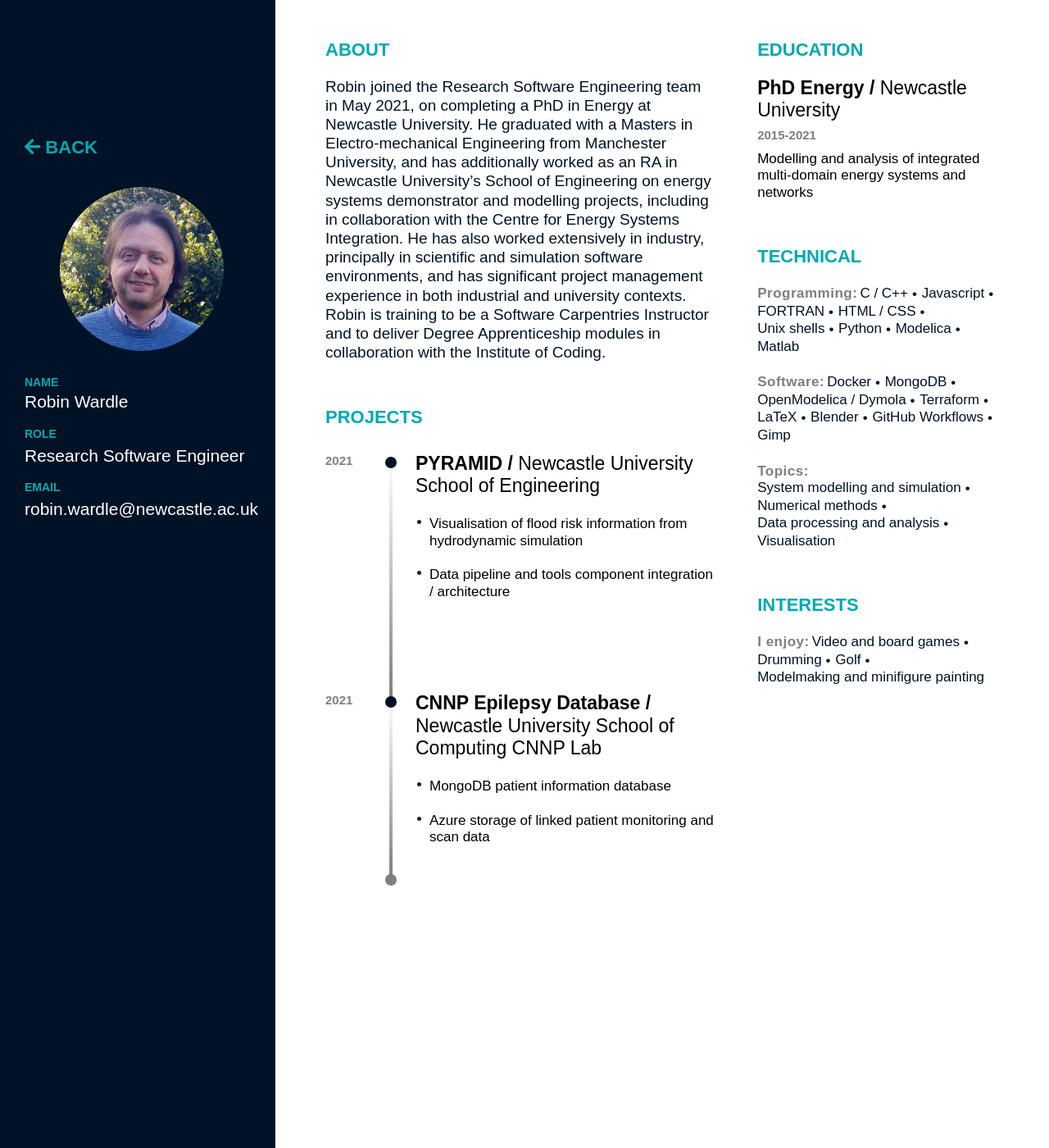
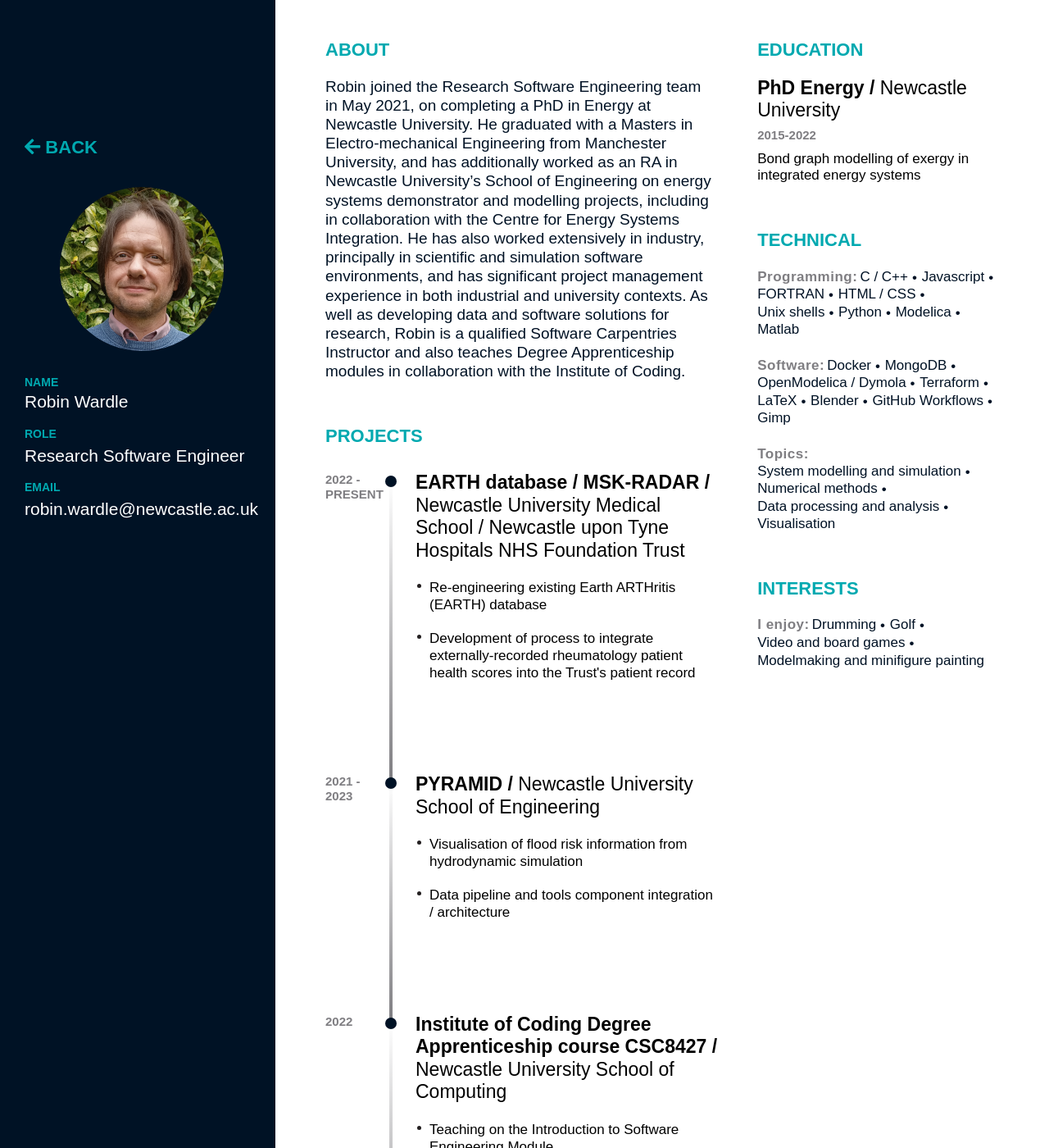
Before and after one commit to NewcastleRSE/rse-team-website, a Jekyll site: the page built from robin-wardle.md, in a window 1280 px wide and 1400 px high. Shown: the whole window at 82% size. Built offline with Jekyll 4.4.1, drawn with Linux system fonts in a browser that asks for light colours; some web fonts are replaced; some of the changed text lies outside the part shown.

Commit message:
Updated photo and text for Robin Wardle. Corrected a typo for Robin Nandi

```diff
--- a/robin-wardle.md
+++ b/robin-wardle.md
@@ -9,8 +9,8 @@ sections:
   education:
     degree: PhD Energy
     university: Newcastle University
-    years: 2015-2021
-    description: Modelling and analysis of integrated multi-domain energy systems and networks
+    years: 2015-2022
+    description: Bond graph modelling of exergy in integrated energy systems
 
   skills:
     programming:
@@ -37,17 +37,29 @@ sections:
       - Data processing and analysis
       - Visualisation
     interests:
-      - Video and board games
       - Drumming
       - Golf
+      - Video and board games
       - Modelmaking and minifigure painting
   projects:
+    - title: EARTH database / MSK-RADAR
+      partner: Newcastle University Medical School / Newcastle upon Tyne Hospitals NHS Foundation Trust
+      year: 2022 - present
+      tasks:
+        - Re-engineering existing Earth ARTHritis (EARTH) database
+        - Development of process to integrate externally-recorded rheumatology patient health scores into the Trust's patient record
     - title: PYRAMID
       partner: Newcastle University School of Engineering
-      year: 2021
+      year: 2021 - 2023
       tasks:
         - Visualisation of flood risk information from hydrodynamic simulation
         - Data pipeline and tools component integration / architecture
+    - title: Institute of Coding Degree Apprenticeship course CSC8427
+      partner: Newcastle University School of Computing
+      year: 2022
+      tasks:
+        - Teaching on the Introduction to Software Engineering Module
+        - In-class lecturing, and development of teaching and assignment materials
     - title: CNNP Epilepsy Database
       partner: Newcastle University School of Computing CNNP Lab
       year: 2021
@@ -56,4 +68,4 @@ sections:
         - Azure storage of linked patient monitoring and scan data
 
 ---
-Robin joined the Research Software Engineering team in May 2021, on completing a PhD in Energy at Newcastle University. He graduated with a Masters in Electro-mechanical Engineering from Manchester University, and has additionally worked as an RA in Newcastle University's School of Engineering on energy systems demonstrator and modelling projects, including in collaboration with the Centre for Energy Systems Integration. He has also worked extensively in industry, principally in scientific and simulation software environments, and has significant project management experience in both industrial and university contexts. Robin is training to be a Software Carpentries Instructor and to deliver Degree Apprenticeship modules in collaboration with the Institute of Coding.
+Robin joined the Research Software Engineering team in May 2021, on completing a PhD in Energy at Newcastle University. He graduated with a Masters in Electro-mechanical Engineering from Manchester University, and has additionally worked as an RA in Newcastle University's School of Engineering on energy systems demonstrator and modelling projects, including in collaboration with the Centre for Energy Systems Integration. He has also worked extensively in industry, principally in scientific and simulation software environments, and has significant project management experience in both industrial and university contexts. As well as developing data and software solutions for research, Robin is a qualified Software Carpentries Instructor and also teaches Degree Apprenticeship modules in collaboration with the Institute of Coding.
```
Also changed, not shown: robin-nandi.md (+1 -1 lines), images/robin.png.
